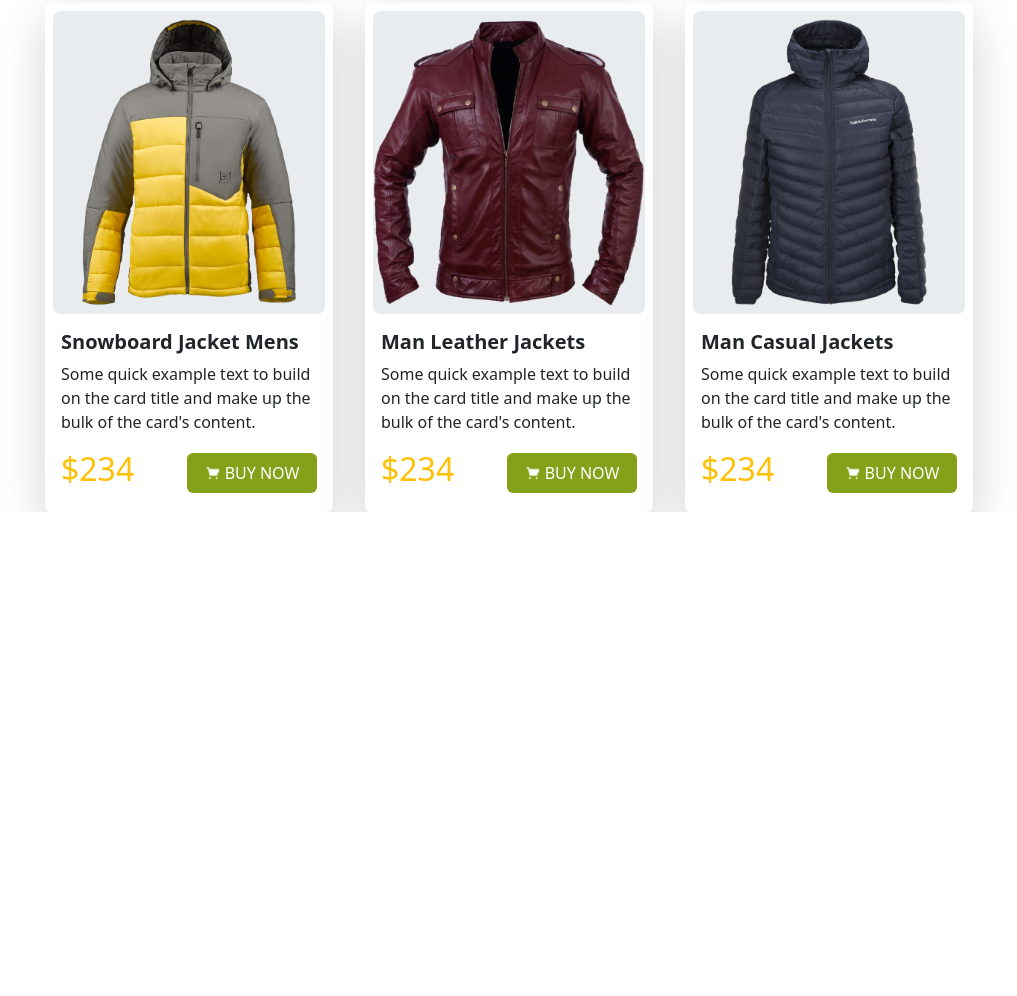
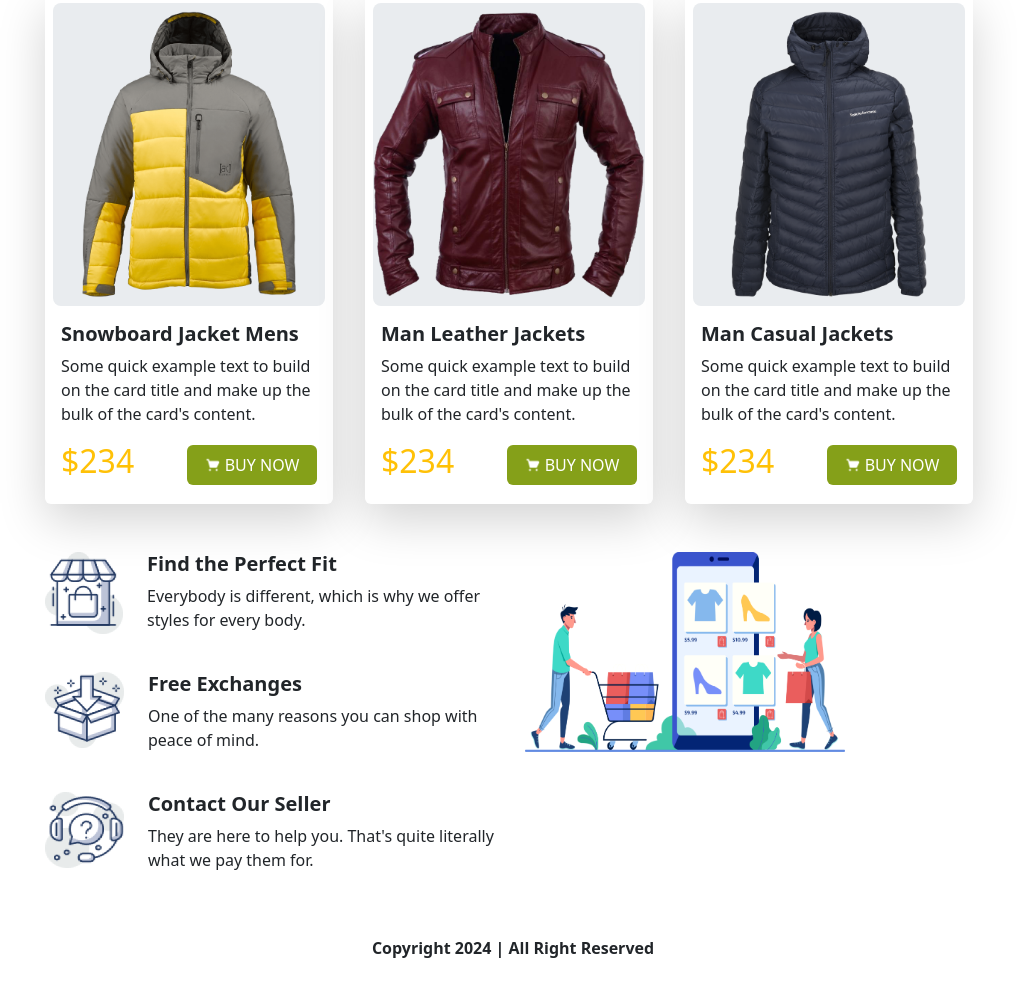
Before and after one commit to MdShiamhossen/penguine-fashion, a plain HTML site: page index.html in a window 1280 px wide. Shown: the part 1218-2214 px from the top of the page, without its empty margins (127-1144 px from the left). Before the commit the page ends 1730 px from the top, so only its background shows below. Drawn offline with nearby package versions, Linux system fonts and the light colour scheme.

Commit message:
last-commit

```diff
--- a/index.html
+++ b/index.html
@@ -9,7 +9,7 @@
 </head>
 <body>
     <header>
-        <nav class="navbar navbar-expand-lg bg-warning-subtle">
+        <nav class="navbar navbar-expand-lg bg-warning-subtle fixed-top">
             <div class="container-fluid w-75">
               <a class="navbar-brand" href="#"><img src="icons/logo.png" alt="Bootstrap" width="192" height="26">
               </a>
@@ -39,9 +39,9 @@
           </nav>
     </header>
     <main>
-        <section class=" pb-5 bg-warning-subtle">
-            <div class="container w-75 pb-5">
-                <div class="row d-flex align-items-center">
+        <section class=" pb-5 bg-warning-subtle mt-5">
+            <div class="container w-75 pb-5 mt-5">
+                <div class="row d-flex align-items-center justify-content-md-center">
                     <div class="col col-lg-6 col-md-12">
                         <h1 class="text-warning fw-bold">BE THE PENGUINS <br>
                             <span style="color: darkblue;">OF WINTER</span></h1>
@@ -60,9 +60,9 @@
         </section>
 
         <section class="mb-5">
-           <div class="container w-75 mb-3">
+           <div class="container w-75 mb-3 mx-auto">
              <h3 class="fw-bold my-3" style="color: #363958;">WOMAN JACKET</h3>
-             <div class="row g-4">
+             <div class="row g-4 justify-content-md-center">
                 <div class="col col-lg-4 col-md-12">
                     <div class="card shadow-lg border border-0" style="width: 18rem;">
                         <img class="bg-body-secondary rounded-3 mt-2 ms-2 me-2 py-2 " src="images/jacket-1.png" class="card-img-top" alt="...">
@@ -117,10 +117,10 @@
              </div>
            </div>
         </section>
-        <section>
-           <div class="container w-75">
+        <section class="my-5">
+           <div class="container w-75 mb-5 mx-auto">
              <h3 class="fw-bold my-3" style="color: #363958;">MAN JACKET</h3>
-             <div class="row g-4">
+             <div class="row g-4 justify-content-md-center">
                 <div class="col col-lg-4 col-md-12">
                     <div class="card shadow-lg border border-0" style="width: 18rem;">
                         <img class="bg-body-secondary rounded-3 mt-2 ms-2 me-2 py-2 " src="images/jacket-4.png" class="card-img-top" alt="...">
@@ -175,9 +175,53 @@
              </div>
            </div>
         </section>
+
+        <section class="my-5 ">
+            <div class="container my-5 w-75">
+                <div class="row justify-content-md-center">
+                    <div class="col">
+                        <div class="row g-4">
+                            <div class="col col-lg-12 d-flex">
+                                <div>
+                                    <img src="icons/house.png" alt="" width="78" height="82">
+                                </div>
+                                <div class="ms-4">
+                                    <h5 class="fw-bold">Find the Perfect Fit</h5>
+                                    <p>Everybody is different, which is why we
+                                    offer styles for every body.</p>
+                                </div>
+                            </div>
+                            <div class="col col-lg-12 d-flex">
+                                <div>
+                                    <img src="icons/box.png" alt="" width="79" height="76">
+                                </div>
+                                <div class="ms-4">
+                                    <h5 class="fw-bold">Free Exchanges</h5>
+                                    <p>One of the many reasons you can shop
+                                    with peace of mind.</p>
+                                </div>
+                            </div>
+                            <div class="col col-lg-12 d-flex">
+                               <div>
+                                <img src="icons/question.png" alt="" width="79" height="76">
+                               </div>
+                                <div class="ms-4">
+                                    <h5 class="fw-bold"> Contact Our Seller</h5>
+                                    <p> They are here to help you. That's quite
+                                    literally what we pay them for.</p>
+                                </div>
+                            </div>
+                        </div>
+                    </div>
+                    <div class="col">
+                        <img src="images/shopping.png" alt="" width="320" height="200">
+                    </div>
+                </div>
+            </div>
+        </section>
     </main>
-    <footer>
-
+    <footer class="my-5">
+        <p class="text-center fw-bold">Copyright 2024 | All Right Reserved</p>
     </footer>
     <!-- bootstrap-js-link -->
     <script src="https://cdn.jsdelivr.net/npm/bootstrap@5.3.3/dist/js/bootstrap.bundle.min.js"></script>
```
